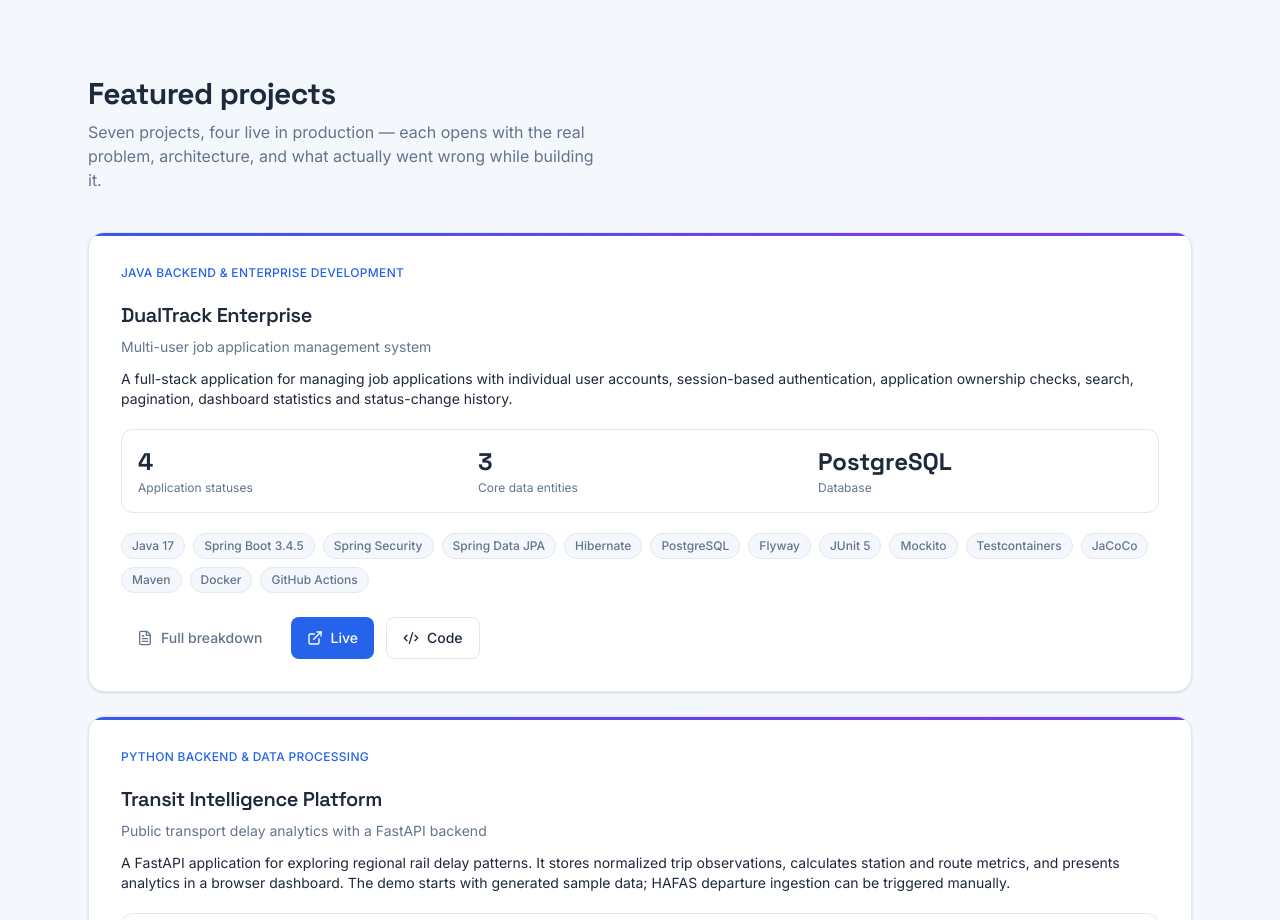
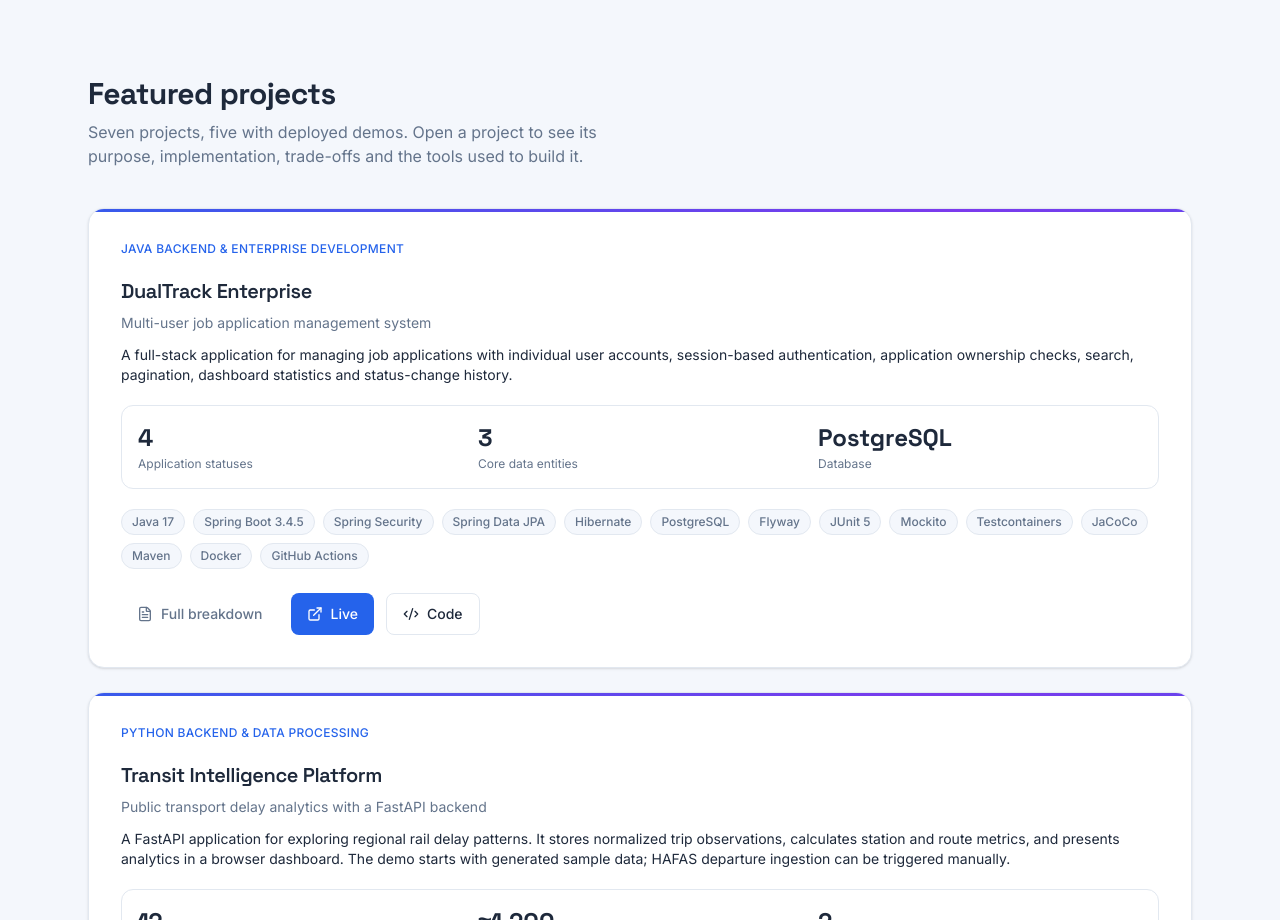
Before and after one commit to nestorNiloy/niloy-barua-engineering-portfolio, a React (Vite) app: page / in a window 1280 px wide. Shown: the part 1020-1940 px from the top of the page. Built offline with nearby package versions, Linux system fonts and the light colour scheme.

Commit message:
Remove outdated production deployment claim from projects intro

```diff
--- a/src/sections/Projects/Projects.jsx
+++ b/src/sections/Projects/Projects.jsx
@@ -7,8 +7,8 @@ export function Projects() {
       <div className="mb-10 max-w-lg">
         <h2 className="font-display text-3xl font-bold text-text-main">Featured projects</h2>
         <p className="mt-2 text-text-muted">
-          Seven projects, four live in production — each opens with the real
-          problem, architecture, and what actually went wrong while building it.
+          Seven projects, five with deployed demos. Open a project to see its
+          purpose, implementation, trade-offs and the tools used to build it.
         </p>
       </div>
       <div className="flex flex-col gap-6">
```
